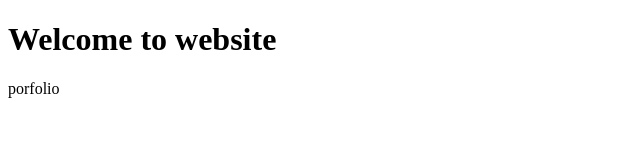
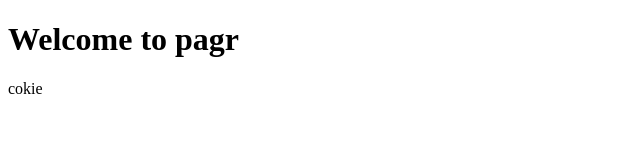
Before and after one commit to Emily-Erouza/Github, a plain HTML site: page index.html in a window 1280 px wide. Shown: the whole page, without its empty margins (0-640 px from the left). Drawn offline with Linux system fonts and the light colour scheme.

Commit message:
added changes

```diff
--- a/index.html
+++ b/index.html
@@ -6,7 +6,7 @@
     <title>Document</title>
 </head>
 <body>
-    <h1>Welcome to website</h1>
-    <p>porfolio</p>
+    <h1>Welcome to pagr</h1>
+    <p>cokie</p>
 </body>
 </html>
```
